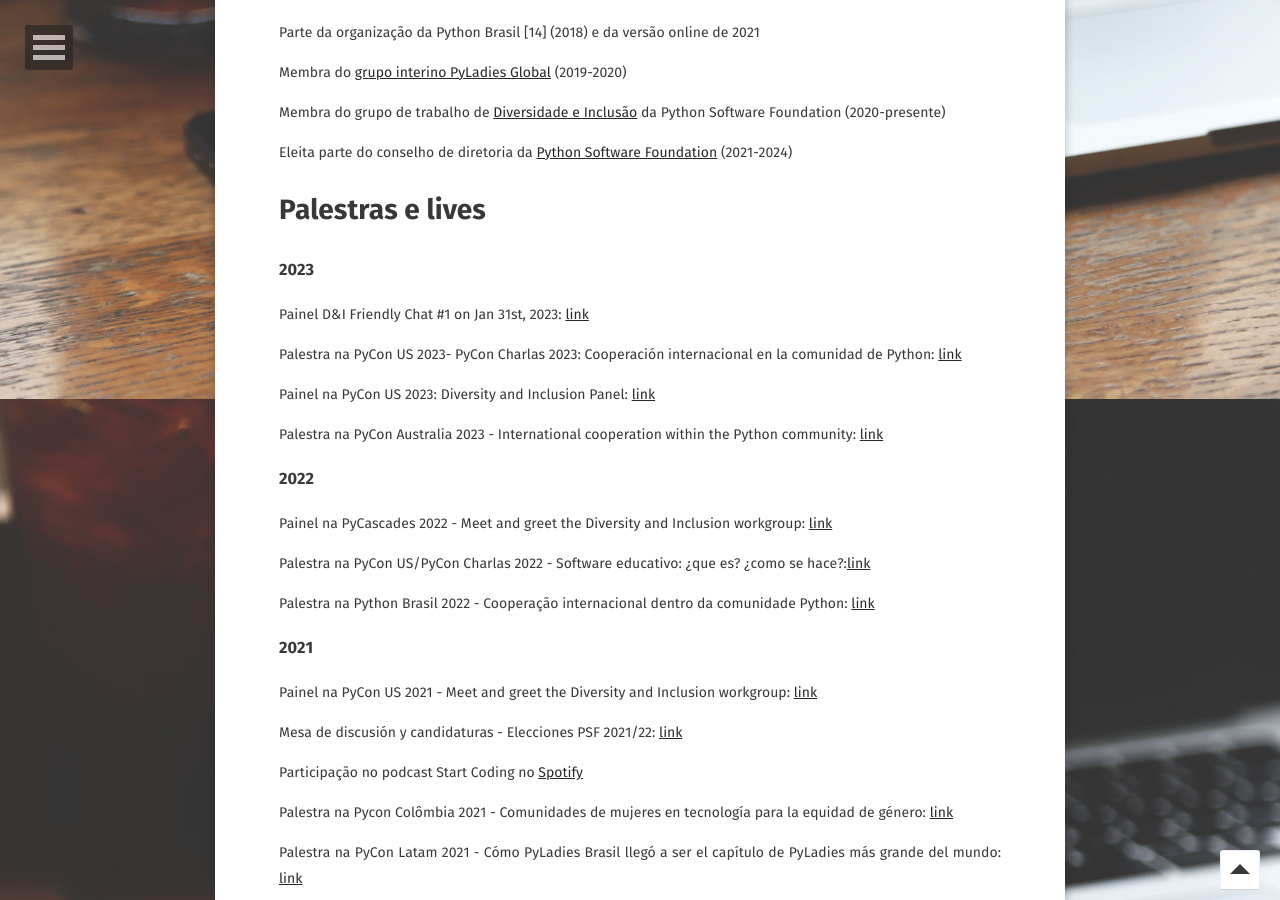
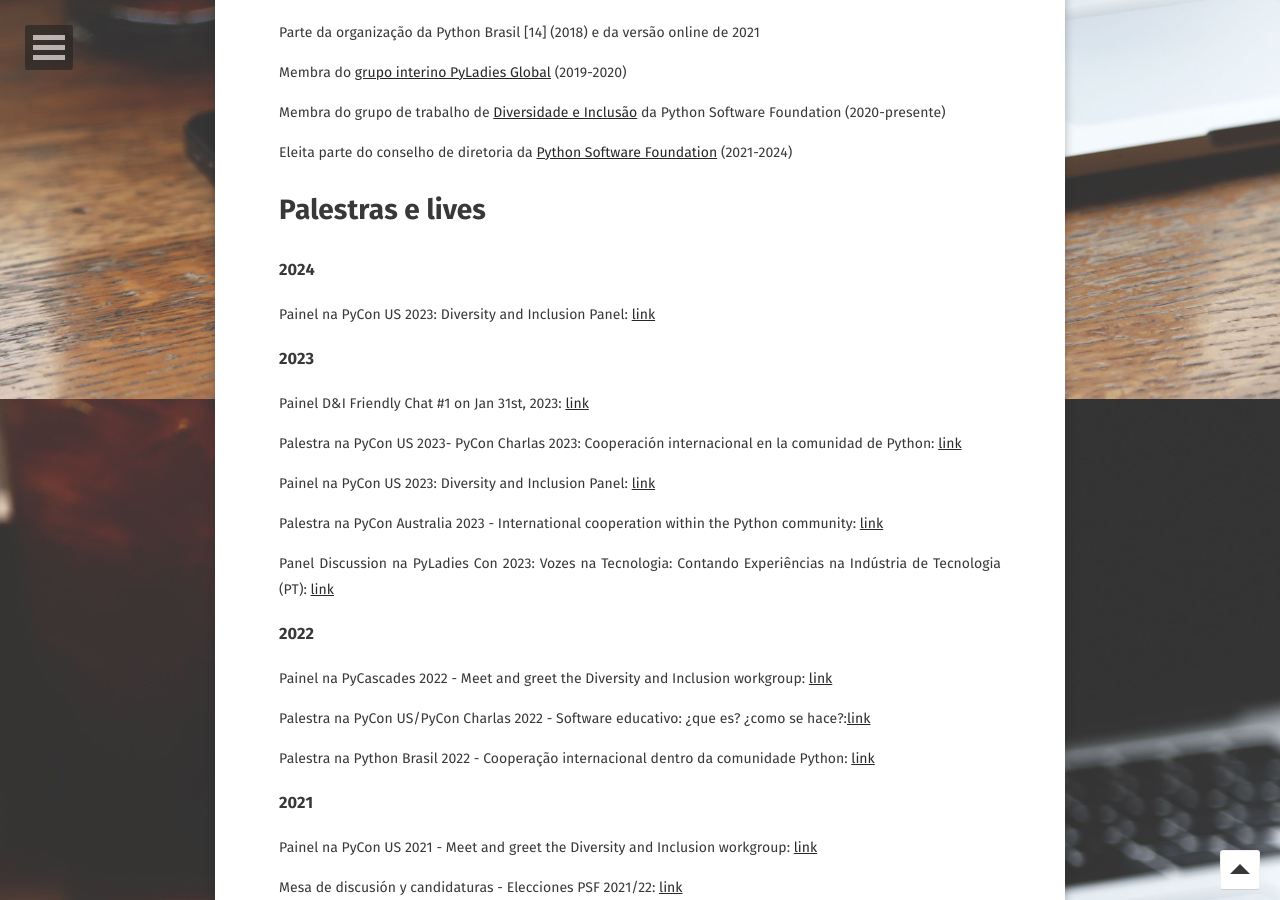
Before and after one commit to deboraazevedo/deboraazevedo.github.io, a Jekyll site: the page built from _posts/2021-05-01-projects.md, in a window 1280 px wide and 900 px high, scrolled down 501 px. Built offline with Jekyll 4.4.1, drawn with Linux system fonts in a browser that asks for light colours; some web fonts are replaced; comment, search, counter and statistics services are not loaded.

Commit message:
Adding D&I panel @ PyCon US 2024 and PyLadiesCon 2023 panel

```diff
--- a/_posts/2021-05-01-projects.md
+++ b/_posts/2021-05-01-projects.md
@@ -23,6 +23,10 @@ Eleita parte do conselho de diretoria da [Python Software Foundation](https://ww
 
 # Palestras e lives
 
+### 2024
+
+Painel na PyCon US 2023: Diversity and Inclusion Panel: [link](https://www.youtube.com/watch?v=WGJu1LggIms&list=PL2Uw4_HvXqvYhjub9bw4uDAmNtprgAvlJ&index=66)
+
 ### 2023
 Painel D&I Friendly Chat #1 on Jan 31st, 2023: [link](https://www.youtube.com/watch?v=qGHq33Qr2RQ)
 
@@ -31,6 +35,9 @@ Palestra na PyCon US 2023- PyCon Charlas 2023: Cooperación internacional en la
 Painel na PyCon US 2023: Diversity and Inclusion Panel: [link](https://www.youtube.com/watch?v=RkvCK4fDSnQ)
 
 Palestra na PyCon Australia 2023 - International cooperation within the Python community: [link](https://www.youtube.com/watch?v=hEqH6Hv4NLk)
+
+Panel Discussion na PyLadies Con 2023: Vozes na Tecnologia: Contando Experiências na Indústria de Tecnologia (PT): [link](https://www.youtube.com/watch?v=YxYhDiqOGP0&list=PLOItnwPQ-eHwfNz6feBnqi6R5O4xLjk-r&index=10)
+
 
 
 ### 2022
```
